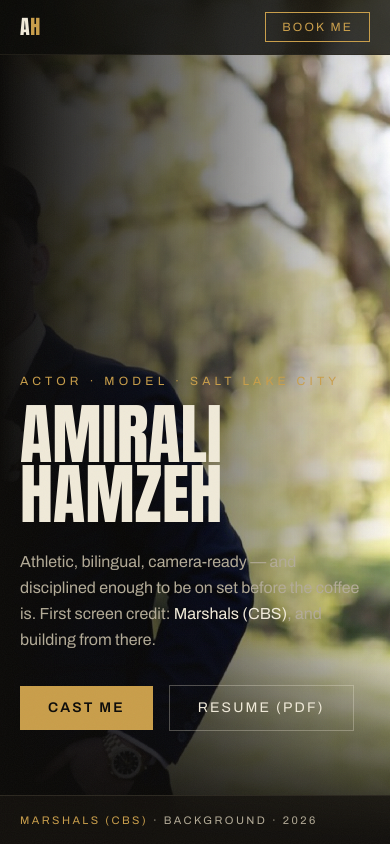
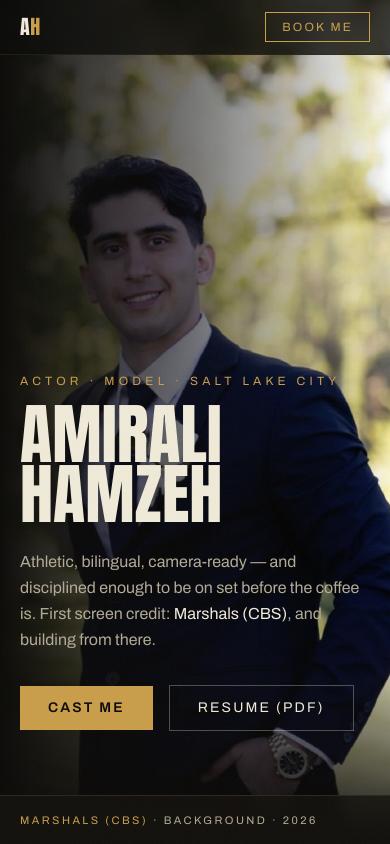
Before and after one commit to AmirRicks/amirali-acting, a Next.js app: page / in a window 390 px wide. Shown: the top 844 px of the page. Built offline with nearby package versions, Linux system fonts and the light colour scheme.

Commit message:
Mobile hero focal point — keep face in frame
Co-Authored-By: RuFlo <ruv@ruv.net>

```diff
--- a/app/page.tsx
+++ b/app/page.tsx
@@ -163,7 +163,7 @@ export default function Home() {
               alt="Amirali Hamzeh — actor headshot in a navy suit"
               fill
               priority
-              className="object-cover object-[70%_20%] md:object-[75%_25%]"
+              className="object-cover object-[52%_18%] md:object-[75%_25%]"
               sizes="100vw"
             />
           </div>
```
Also changed, not shown: 1 other file (tests, documents, lock files or other folders).
